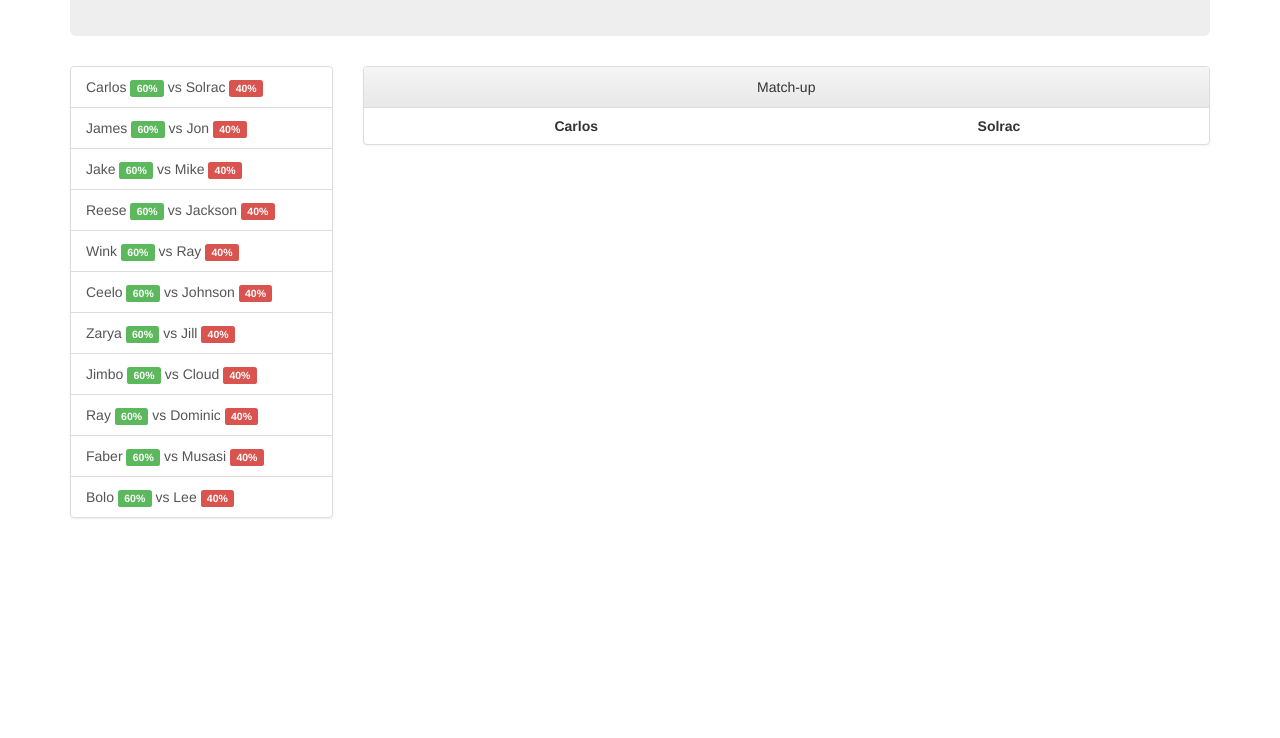
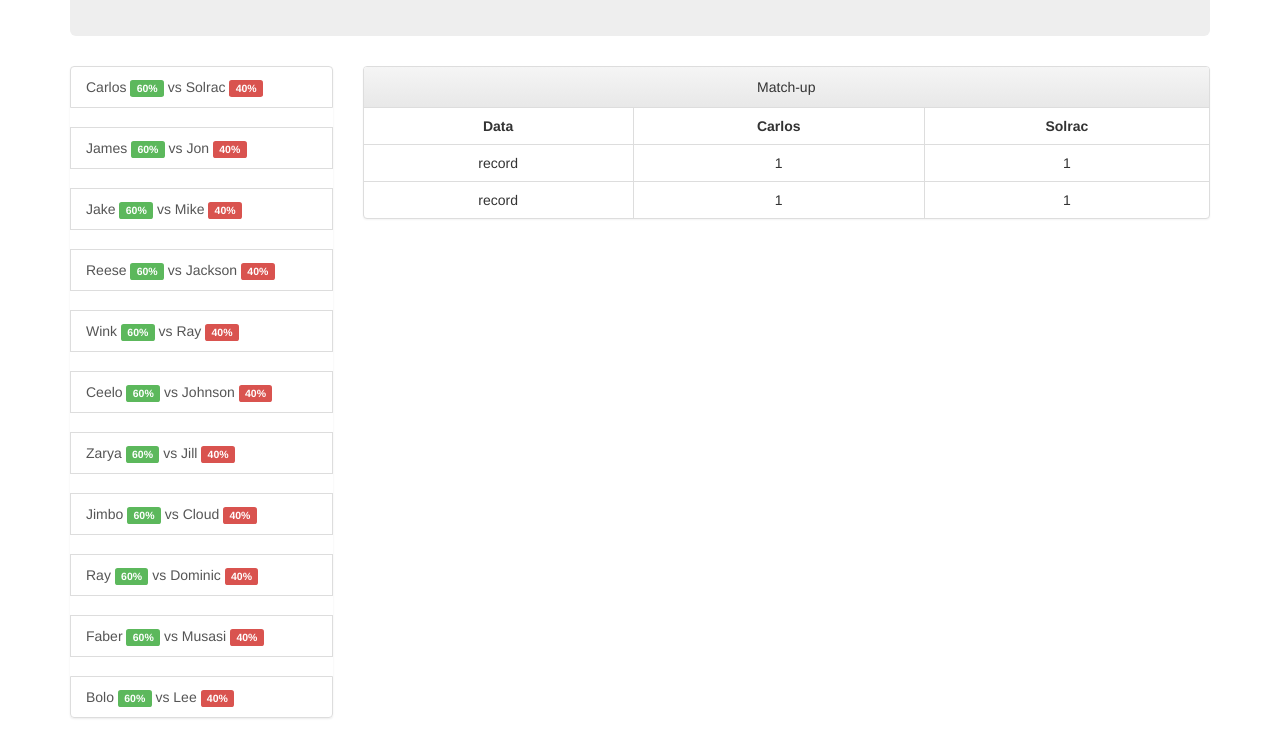
Before and after one commit to crazyceelo/MMA-Predictor, a plain HTML site: page index.html in a window 1280 px wide. Shown: the part 159-897 px from the top of the page. Before the commit the page ends 800 px from the top, so only its background shows below. Drawn offline with nearby package versions, Linux system fonts and the light colour scheme.

Commit message:
added table th tr td. with place holder data

```diff
--- a/index.html
+++ b/index.html
@@ -32,15 +32,25 @@
 			<div class="col-sm-3">
 				<div class="list-group">
 					<button type="button" class="list-group-item"><span>Carlos  </span><span class="label label-success">60%</span><span> vs </span><span>Solrac  </span><span class="label label-danger">40%</span></button>
+					<br>
 					<button type="button" class="list-group-item"><span>James  </span><span class="label label-success">60%</span><span> vs </span><span>Jon  </span><span class="label label-danger">40%</span></button>
+					<br>
 					<button type="button" class="list-group-item"><span>Jake  </span><span class="label label-success">60%</span><span> vs </span><span>Mike  </span><span class="label label-danger">40%</span></button>
+					<br>
 					<button type="button" class="list-group-item"><span>Reese  </span><span class="label label-success">60%</span><span> vs </span><span>Jackson  </span><span class="label label-danger">40%</span></button>
+					<br>
 					<button type="button" class="list-group-item"><span>Wink  </span><span class="label label-success">60%</span><span> vs </span><span>Ray  </span><span class="label label-danger">40%</span></button>
+					<br>
 					<button type="button" class="list-group-item"><span>Ceelo  </span><span class="label label-success">60%</span><span> vs </span><span>Johnson  </span><span class="label label-danger">40%</span></button>
+					<br>
 					<button type="button" class="list-group-item"><span>Zarya  </span><span class="label label-success">60%</span><span> vs </span><span>Jill  </span><span class="label label-danger">40%</span></button>
+					<br>
 					<button type="button" class="list-group-item"><span>Jimbo  </span><span class="label label-success">60%</span><span> vs </span><span>Cloud  </span><span class="label label-danger">40%</span></button>
+					<br>
 					<button type="button" class="list-group-item"><span>Ray </span><span class="label label-success">60%</span><span> vs </span><span>Dominic  </span><span class="label label-danger">40%</span></button>
+					<br>
 					<button type="button" class="list-group-item"><span>Faber  </span><span class="label label-success">60%</span><span> vs </span><span>Musasi  </span><span class="label label-danger">40%</span></button>
+					<br>
 					<button type="button" class="list-group-item"><span>Bolo  </span><span class="label label-success">60%</span><span> vs </span><span>Lee  </span><span class="label label-danger">40%</span></button>
 				</div>
 			</div>
@@ -51,11 +61,26 @@
 					Match-up
 					</div>
 						<!-- Table -->
-					<table class="table">
-						<tr>
-							<th class="text-center">Carlos</th>
-							<th class="text-center">Solrac</th>
-						</tr>
+					<table class="table table-bordered">
+						<thead>
+							<tr>
+								<th class="text-center">Data</th>
+								<th class="text-center">Carlos</th>
+								<th class="text-center">Solrac</th>
+							</tr>
+						</thead>
+						<tbody>
+							<tr>
+								<td class="text-center">record</td>
+								<td class="text-center">1</td>
+								<td class="text-center">1</td>
+							</tr>
+							<tr>
+								<td class="text-center">record</td>
+								<td class="text-center">1</td>
+								<td class="text-center">1</td>
+							</tr>
+						</tbody>
 					</table>
 				</div>
 			</div>
```
